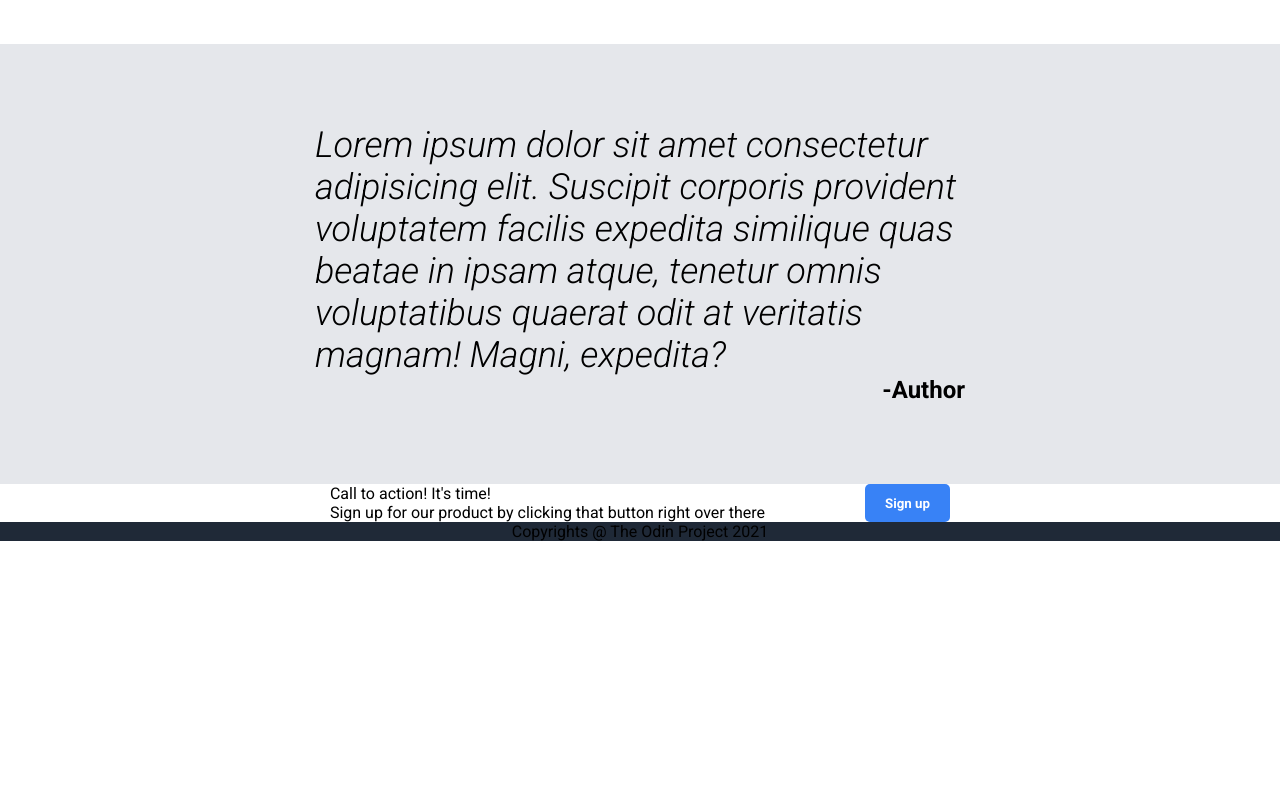
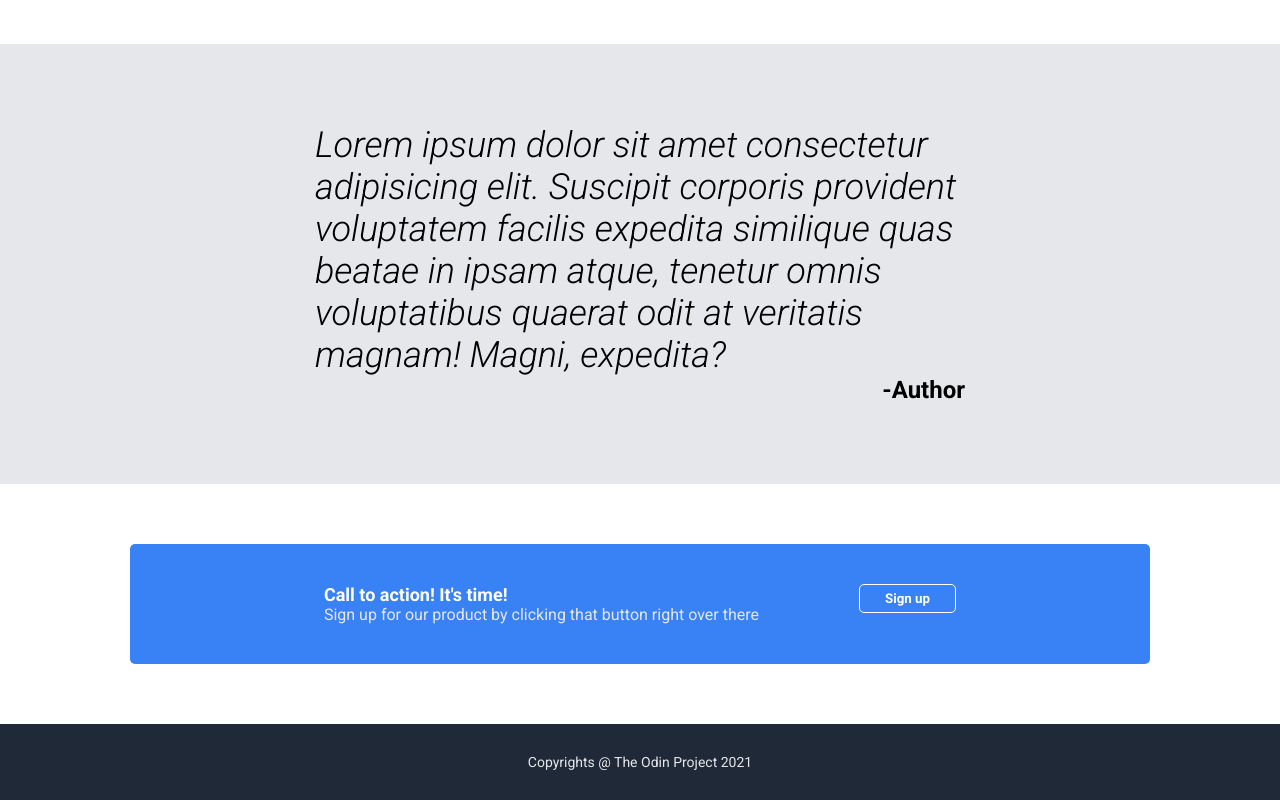
Before and after one commit to vince-pino/landing-page, a plain HTML site: page index.html in a window 1280 px wide. Shown: the part 830-1630 px from the top of the page. Before the commit the page ends 1371 px from the top, so only its background shows below. Drawn offline with Linux system fonts and the light colour scheme.

Commit message:
Style the invitation-container and footer class

```diff
--- a/index.html
+++ b/index.html
@@ -67,10 +67,12 @@
     <div class="invitation-container">
       <div class="invitation">
         <div>
-          <span>Call to action! It's time!</span> <br>
+          <span class="span-text">Call to action! It's time!</span> <br>
             Sign up for our product by clicking that button right over there
         </div>
-        <button>Sign up</button>
+        <div class="btn-signup">
+          <button>Sign up</button>
+        </div>
       </div>
     </div>
 
--- a/styles/style.css
+++ b/styles/style.css
@@ -82,7 +82,7 @@ button {
   color: white;
   font-weight: bold;
   font-family: "Roboto";
-  padding: 6px 20px;
+  padding: 6px 25px;
   border-radius: 5px;
 }
 
@@ -103,7 +103,7 @@ button {
 .content {
   display: flex;
   justify-content: center;
-  gap: 32px;
+  gap: 62px;
   margin-bottom: 80px;
 }
 
@@ -124,6 +124,7 @@ button {
   align-items: center;
   background-color: #e5e7eb;
   padding: 80px 0;
+  margin-bottom: 60px;
 }
 
 .qoute {
@@ -146,6 +147,11 @@ button {
 .invitation-container {
   display: flex;
   justify-content: center;
+  background-color: #3882f6;
+  margin: 0 130px 60px 130px;
+  padding: 40px 0;
+  border-radius: 5px;
+  color: #e5e7eb;
 }
 
 .invitation-container .invitation {
@@ -155,8 +161,27 @@ button {
   width: 800px;
 }
 
+.invitation {
+  gap: 200px;
+}
+
+.span-text {
+  color: white;
+  font-size: 18px;
+  font-weight: bold;
+}
+
+.btn-signup button {
+  padding: 6px 25px;
+  border-radius: 5px;
+  border: 1px solid white;
+}
+
 .footer {
   display: flex;
   justify-content: center;
   background-color: #1F2937;
+  padding: 30px 0;
+  color: #e5e7eb;
+  font-size: 14px;
 }
```
